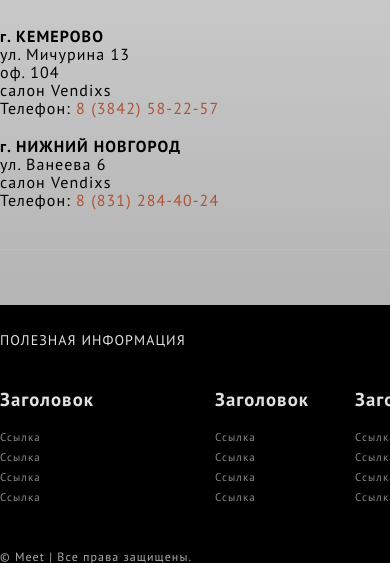
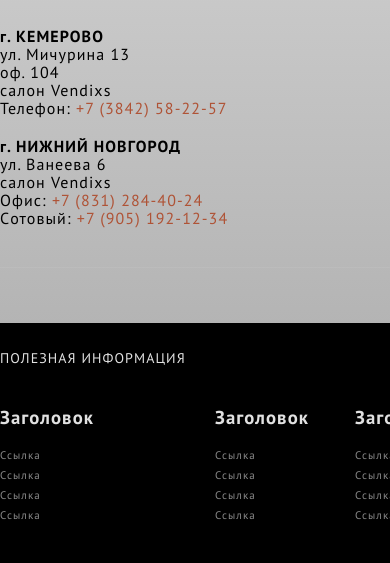
Before and after one commit to larek/meet-studio, a Yii app: template basic/views/site/contact.php in a window 390 px wide; the page is wider, and only the part inside the window is pictured. Shown: the part 170-733 px from the top of that part. Run offline with PHP 8.4 and a stand-in for Yii, Linux system fonts and the light colour scheme; the template is opened without the code that fills it, so the values that code supplies are empty; some libraries are stand-ins or nearby versions.

Commit message:
add phone in contact

```diff
--- a/basic/views/site/contact.php
+++ b/basic/views/site/contact.php
@@ -18,7 +18,7 @@ $this->title = "Контакты";
                 салон Vendixs <br>
                 <!-- Email: <a href="mailto:ppinho@brabbu.com">ppinho@brabbu.com</a><br> -->
                 <!-- Skype:  patriciapinhocunha<br> -->
-                Телефон: <span class="phone">8 (3842) 58-22-57</span></p>
+                Телефон: <span class="phone">+7 (3842) 58-22-57</span></p>
             </div>
             <div class="info-contacts2 ">
                 <p><b>г. НИЖНИЙ НОВГОРОД</b> <br>
@@ -26,7 +26,8 @@ $this->title = "Контакты";
                 <!-- оф. 104<br> -->
                 салон Vendixs<br>
                 <!-- Skype:  patriciapinhocunha<br> -->
-                Телефон: <span class="phone">8 (831) 284-40-24</span></p>
+                Офис: <span class="phone">+7 (831) 284-40-24</span><br>
+                Cотовый: <span class="phone">+7 (905) 192-12-34</span></p>
             </div>
 
             <div class="clear"></div>
```
